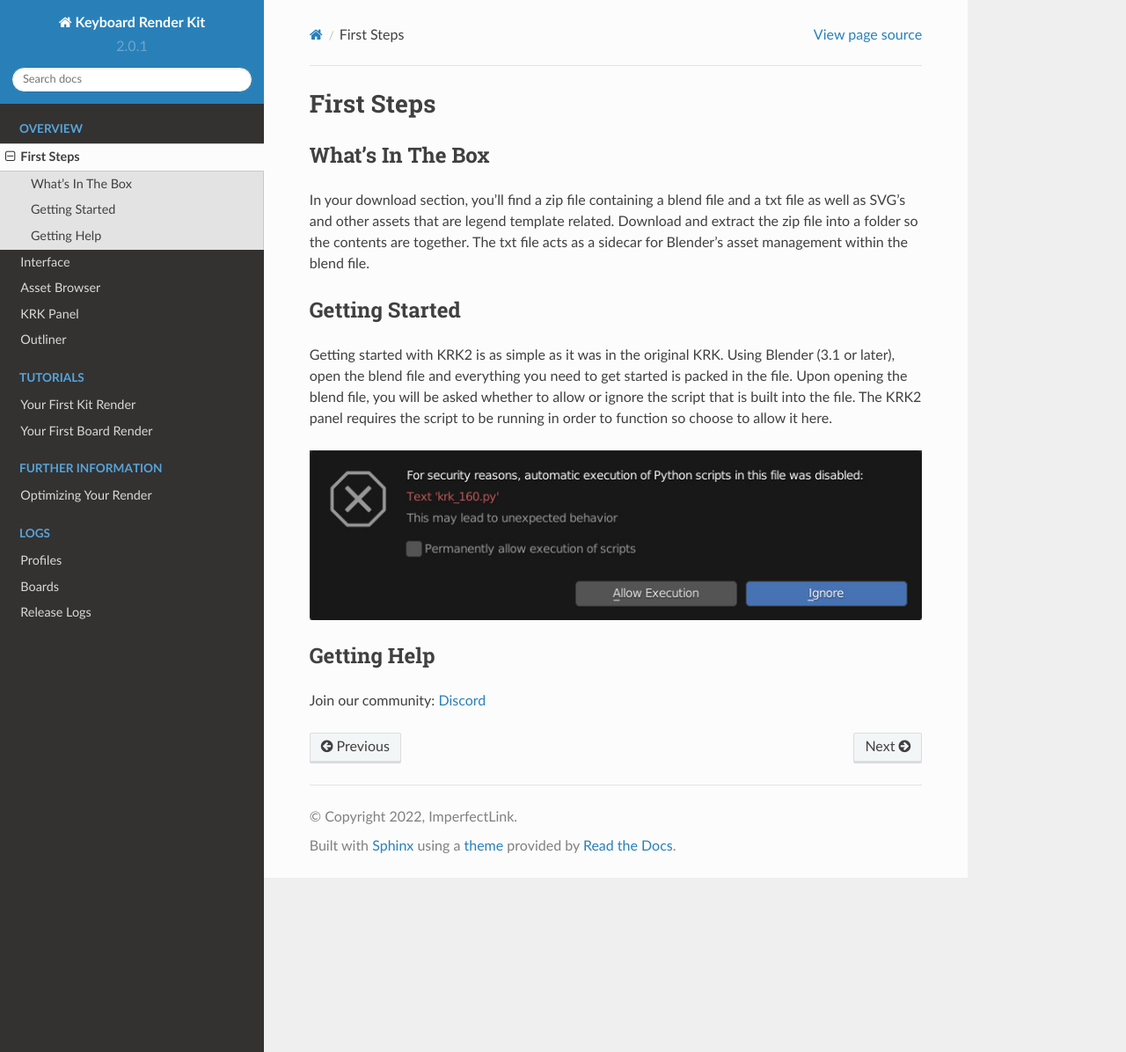
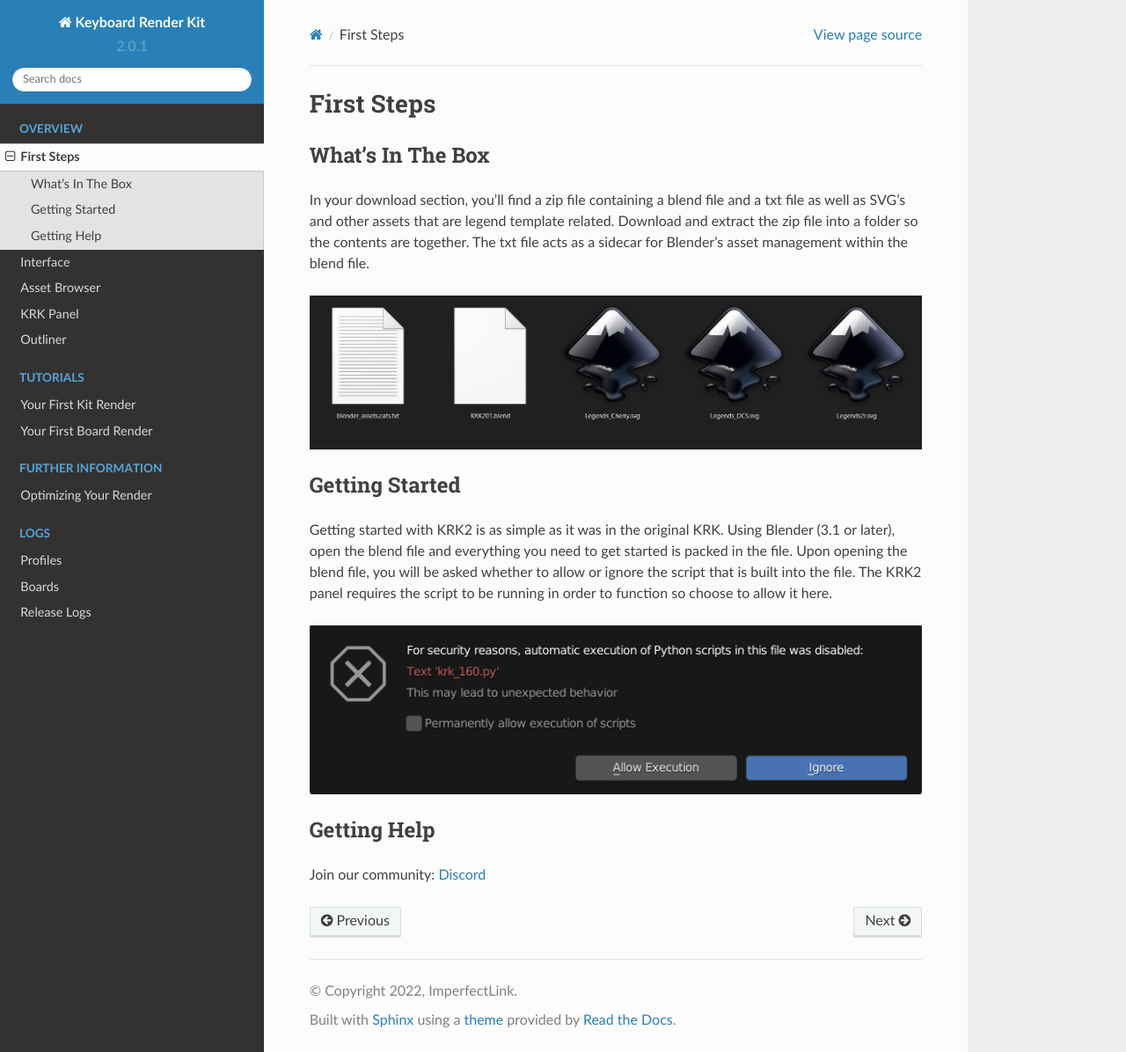
Before and after one commit to imperfectlink/KeyboardRenderKit, a Sphinx documentation site: the page built from docs/source/gettingstarted.rst, in a window 1280 px wide and 1196 px high. Shown: the whole window at 88% size. Built offline with Sphinx 7.4.7 and the Read the Docs theme 2.0.0, drawn with Linux system fonts in a browser that asks for light colours.

Commit message:
Update gettingstarted.rst

```diff
--- a/docs/source/gettingstarted.rst
+++ b/docs/source/gettingstarted.rst
@@ -4,6 +4,8 @@
 What's In The Box
 ----
 In your download section, you'll find a zip file containing a blend file and a txt file as well as SVG's and other assets that are legend template related. Download and extract the zip file into a folder so the contents are together. The txt file acts as a sidecar for Blender's asset management within the blend file.
+
+.. image:: img/KRK2Files.JPG
 
 Getting Started
 ----
```
